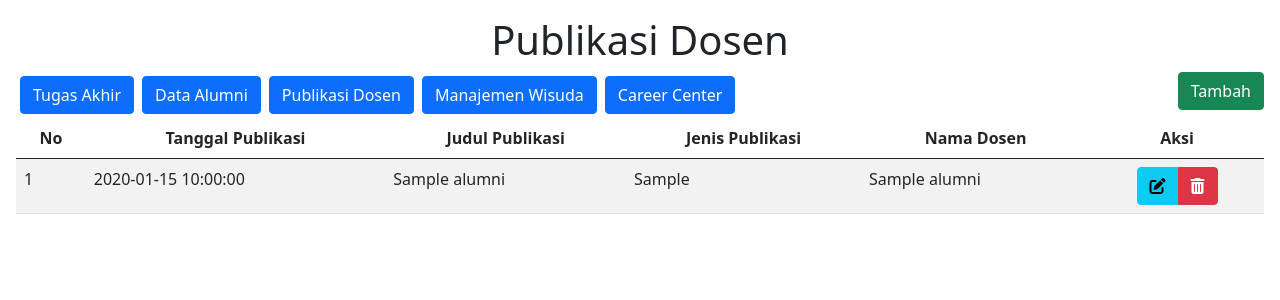
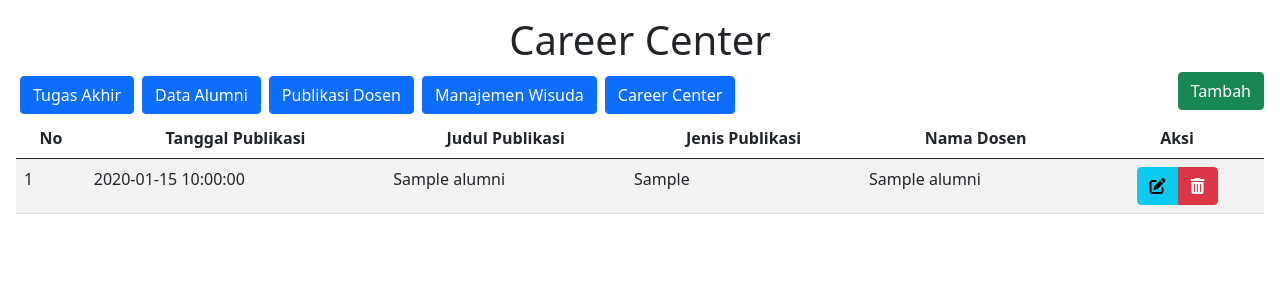
Before and after one commit to Nikkoadr/tugas_kelompok_pbo_lanjut, a Flask app: page /alumni_career_center/ in a window 1280 px wide. Shown: the top 300 px of the page. Run offline with Flask 3, Linux system fonts and the light colour scheme; tables that the repository leaves empty or names only in its code hold one stand-in row (values such as "Sample post").

Commit message:
edit judul carer center

```diff
--- a/modules/alumni_career_center/templates/alumni_career_center_index.html
+++ b/modules/alumni_career_center/templates/alumni_career_center_index.html
@@ -9,7 +9,7 @@
     </head>
     <body>
         <div class="card-body">
-            <h1 class="text-center">Publikasi Dosen</h1>
+            <h1 class="text-center">Career Center</h1>
             {% for pesan in get_flashed_messages() %}
             <h5 class="alert alert-success text-center">{{ pesan }}</h5>
             {% endfor %}
--- a/modules/manajemen_wisuda/templates/manajemen_wisuda_index.html
+++ b/modules/manajemen_wisuda/templates/manajemen_wisuda_index.html
@@ -9,7 +9,7 @@
     </head>
     <body>
         <div class="card-body">
-            <h1 class="text-center">Management Wisudah</h1>
+            <h1 class="text-center">Manajemen Wisuda</h1>
             {% for pesan in get_flashed_messages() %}
             <h5 class="alert alert-success text-center">{{ pesan }}</h5>
             {% endfor %}
```
